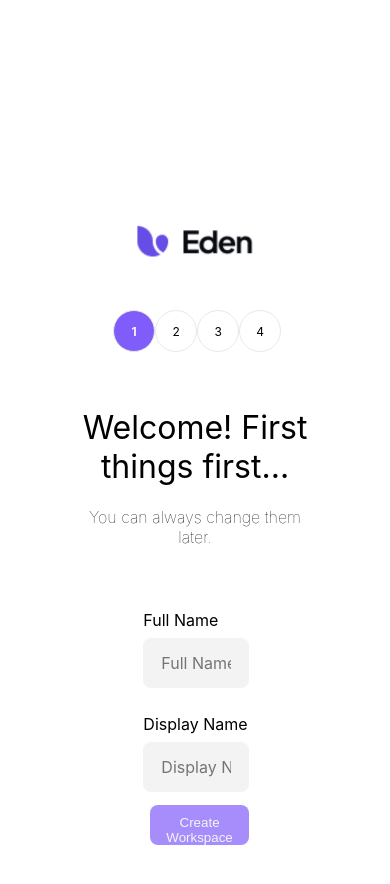
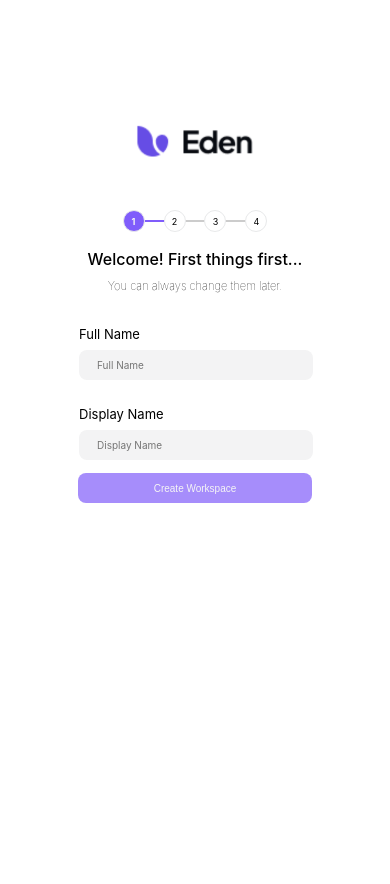
Before and after one commit to Soumyak1303/eden, a React (Create React App) app: page / in a window 390 px wide. Shown: the top 884 px of the page. After the commit the page ends 844 px from the top, so only its background shows below. Built offline with nearby package versions, Linux system fonts and the light colour scheme.

Commit message:
css fixes for device compatibility

```diff
--- a/src/App.css
+++ b/src/App.css
@@ -7,37 +7,8 @@
   width: 60%;
 }
 
-.App-logo {
-  height: 40vmin;
-  pointer-events: none;
-}
-
-@media (prefers-reduced-motion: no-preference) {
-  .App-logo {
-    animation: App-logo-spin infinite 20s linear;
+@media (max-height: 900px) {
+  .App {
+    margin-top: 100px;
   }
 }
-
-.App-header {
-  background-color: #282c34;
-  min-height: 100vh;
-  display: flex;
-  flex-direction: column;
-  align-items: center;
-  justify-content: center;
-  font-size: calc(10px + 2vmin);
-  color: white;
-}
-
-.App-link {
-  color: #61dafb;
-}
-
-@keyframes App-logo-spin {
-  from {
-    transform: rotate(0deg);
-  }
-  to {
-    transform: rotate(360deg);
-  }
-}
--- a/src/component/Card/Card.css
+++ b/src/component/Card/Card.css
@@ -5,6 +5,8 @@
   border-radius: 6px;
   margin: 20px;
   max-width: 200px;
+  min-width: 150px;
+  font-size: xx-small;
 }
 
 .card h3 {
@@ -41,8 +43,22 @@
   width: 45px;
 }
 
-@media (min-width: 1000px) and (min-height: 700px) {
+@media (min-width: 800px) and (min-height: 400px) {
   .card {
-    font-size: x-small;
+    font-size: small;
   }
 }
+
+@media (max-width: 800px) {
+  .card {
+    padding: 18px 20px;
+    height: 140px;
+    margin: 10px;
+    min-width: 85px;
+  }
+  .teamIcon,
+  .myselfIcon {
+    height: 30px;
+    width: 30px;
+  }
+}
--- a/src/component/Form/Form.css
+++ b/src/component/Form/Form.css
@@ -1,6 +1,13 @@
 .form {
   margin: 50px;
-  width: 45%;
+  width: 100%;
+  max-width: 350px;
   margin-left: auto;
   margin-right: auto;
 }
+
+@media (max-width: 500px) {
+  .form {
+    margin: 20px 0px;
+  }
+}
--- a/src/component/InlineCombiner/InlineCombiner.css
+++ b/src/component/InlineCombiner/InlineCombiner.css
@@ -13,3 +13,9 @@
 .form-field-group.usageType {
   justify-content: center;
 }
+
+@media (max-width: 500px) {
+  .inlineCombiner .label {
+    font-size: x-small;
+  }
+}
--- a/src/component/Steps/Step/Step.css
+++ b/src/component/Steps/Step/Step.css
@@ -84,3 +84,20 @@
 .stepper-item:last-child::after {
   content: none;
 }
+
+@media (max-width: 500px) {
+  .stepper-item .step-counter {
+    width: 20px;
+    height: 20px;
+    font-size: xx-small;
+  }
+
+  .stepper-item::after,
+  .stepper-item::before,
+  .stepper-item.active::after,
+  .stepper-item.active::before,
+  .stepper-item.completed::after,
+  .stepper-item.completed::before {
+    top: 10px;
+  }
+}
--- a/src/component/Steps/Steps.css
+++ b/src/component/Steps/Steps.css
@@ -7,3 +7,9 @@
   margin-left: auto;
   margin-right: auto;
 }
+
+@media (max-width: 500px) {
+  .stepper-wrapper {
+    margin-bottom: 10px;
+  }
+}
--- a/src/component/UI/Button/Button.css
+++ b/src/component/UI/Button/Button.css
@@ -9,10 +9,17 @@
   font-weight: 500;
   background: #805dfb;
   color: #f5f5f5;
-  margin-left: 8px;
+  width: 100%;
 }
 
 .Button:disabled {
   background: #8d6efac7;
   cursor: not-allowed;
 }
+
+@media (max-width: 500px) {
+  .Button {
+    font-size: x-small;
+    height: 30px;
+  }
+}
--- a/src/component/UI/Input/Input.css
+++ b/src/component/UI/Input/Input.css
@@ -2,7 +2,6 @@
   padding: 12px 0;
   position: relative;
   width: 100%;
-  margin-right: 8px;
   border: 1px solid transparent;
 }
 
@@ -40,3 +39,14 @@
   border-top-left-radius: 0px;
   border-bottom-left-radius: 0px;
 }
+
+@media (max-width: 500px) {
+  .InputElement {
+    font-size: x-small;
+    height: 30px;
+  }
+
+  .Label {
+    font-size: small;
+  }
+}
--- a/src/container/Layout/ElementRendered.css
+++ b/src/container/Layout/ElementRendered.css
@@ -8,7 +8,15 @@
   height: 50px;
   padding: 14px 16px;
   border-color: transparent;
-  margin: 14px 0;
+  margin: 13px 0;
   font-weight: 400;
   color: #ababab;
 }
+
+@media (max-width: 500px) {
+  .staticLabel {
+    font-size: x-small;
+    height: 30px;
+    padding: 10px 10px;
+  }
+}
--- a/src/container/Onboard/Onboard.css
+++ b/src/container/Onboard/Onboard.css
@@ -1,9 +1,8 @@
 h1.heading {
-  font-weight: 400;
+  font-weight: 500;
 }
 
 h2.subheading {
-  font-size: 1rem;
   font-weight: lighter;
 }
 
@@ -18,3 +17,25 @@ h2.subheading {
   margin-left: auto;
   margin-right: auto;
 }
+
+@media (max-width: 800px) {
+  .heading {
+    font-size: 1.8em;
+  }
+  .subheading {
+    font-size: 0.8em;
+  }
+}
+
+@media (max-width: 500px) {
+  .heading {
+    font-size: 1em;
+  }
+  .subheading {
+    font-size: 0.7em;
+  }
+  .done {
+    height: 45px;
+    width: 45px;
+  }
+}
```
